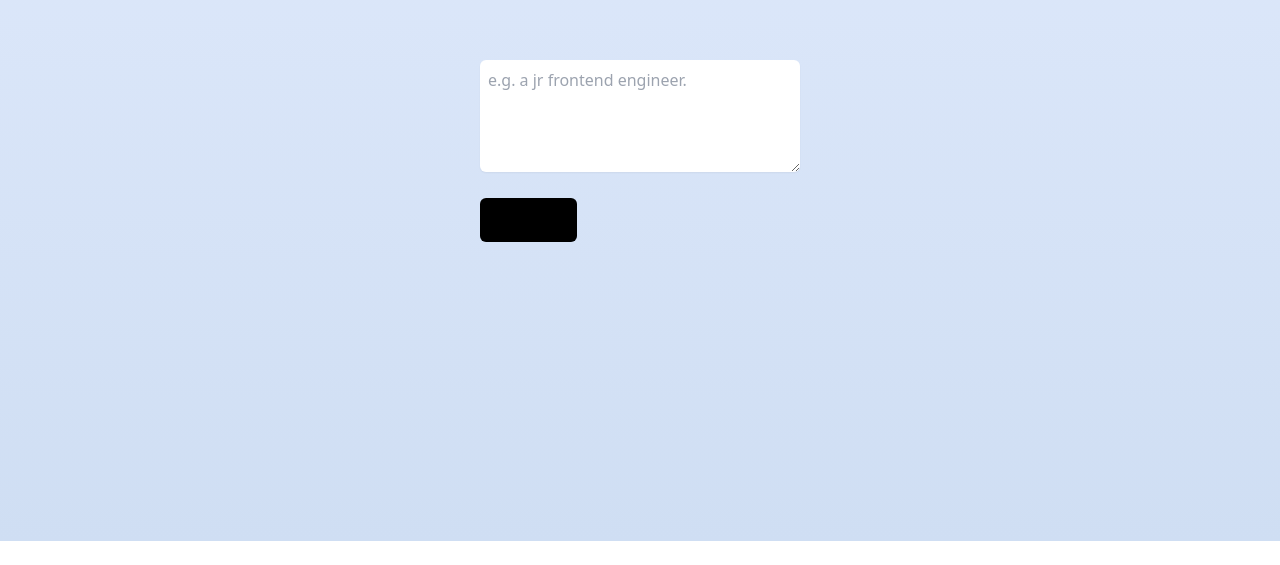
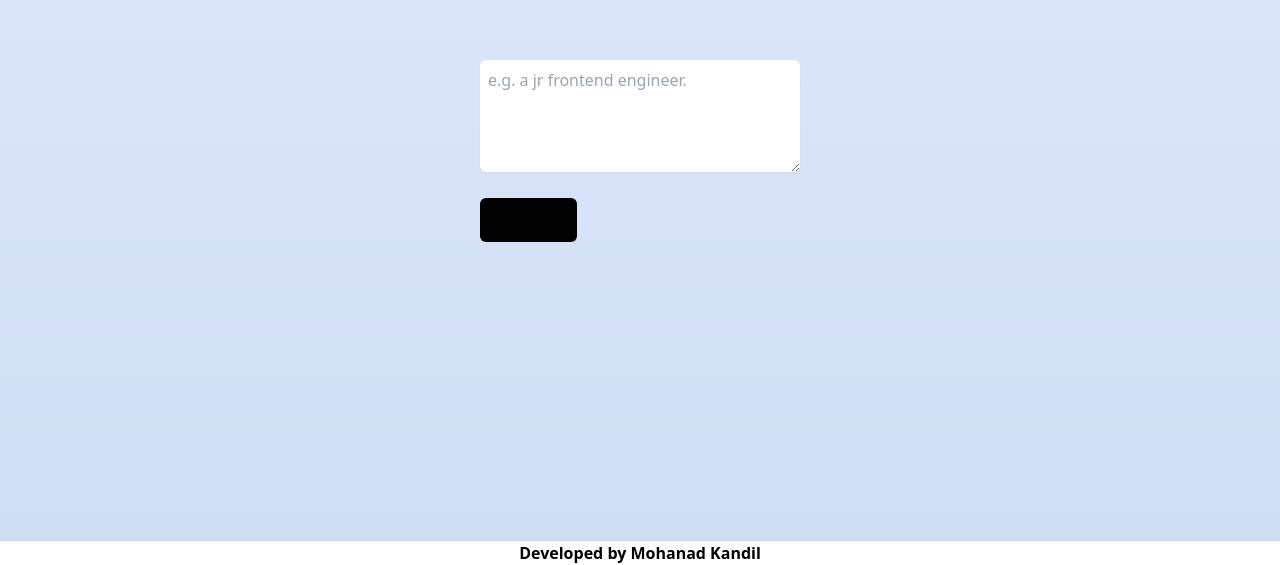
Before and after one commit to mohanadkandil/linkedinBio, a Next.js app: page / in a window 1280 px wide. Shown: the part 259-824 px from the top of the page. Before the commit the page ends 800 px from the top, so only its background shows below. Built offline with nearby package versions, Linux system fonts and the light colour scheme.

Commit message:
style: add footer

```diff
--- /dev/null
+++ b/components/Footer.tsx
@@ -0,0 +1,9 @@
+export default function Footer() {
+  return (
+    <footer className="flex justify-center p-4 font-semibold">
+      <p>
+        Developed by <span>Mohanad Kandil</span>
+      </p>
+    </footer>
+  );
+}
--- a/src/pages/index.tsx
+++ b/src/pages/index.tsx
@@ -1,6 +1,7 @@
 import { type NextPage } from "next";
 import Head from "next/head";
 import Link from "next/link";
+import Footer from "../../components/Footer";
 
 const Home: NextPage = () => {
   return (
@@ -25,6 +26,7 @@ const Home: NextPage = () => {
           </button>
         </div>
       </main>
+      <Footer />
     </>
   );
 };
```
